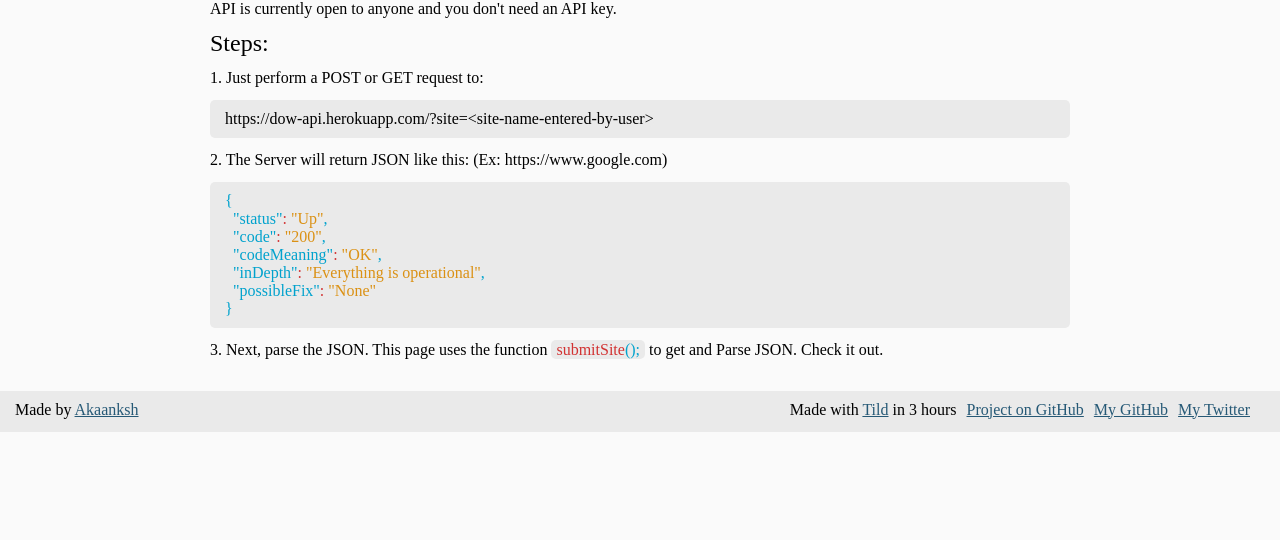
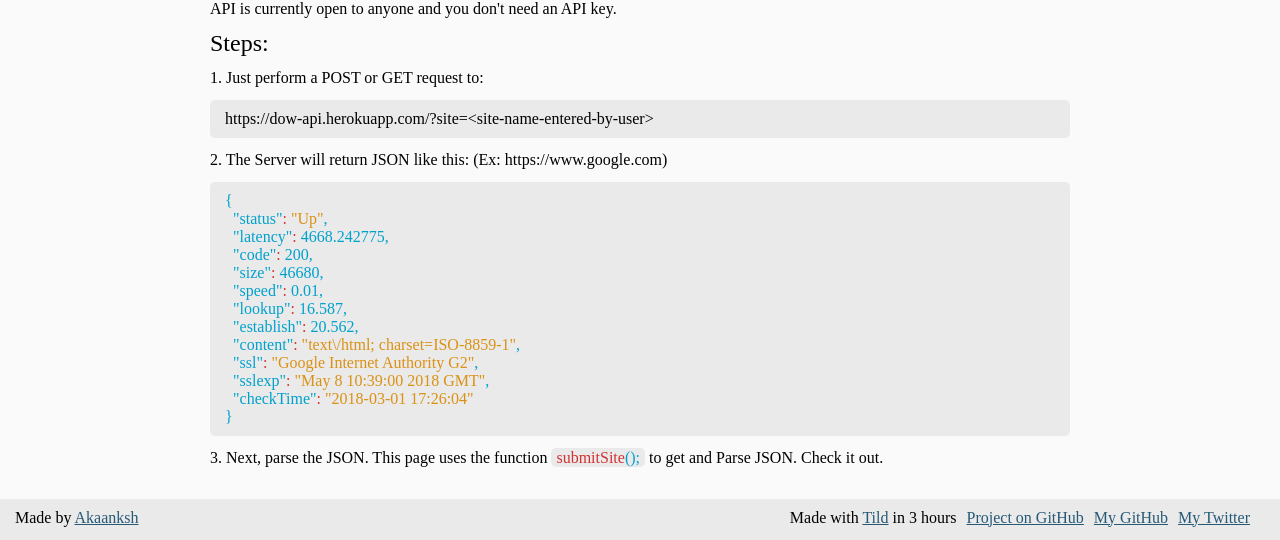
Before and after one commit to akaanksh/DoW, a plain HTML site: page index.html in a window 1280 px wide. Shown: the part 727-1267 px from the top of the page. Before the commit the page ends 1159 px from the top, so only its background shows below. Drawn offline with Linux system fonts and the light colour scheme; a web font is replaced by a local one.

Commit message:
Update index.html

```diff
--- a/index.html
+++ b/index.html
@@ -43,10 +43,16 @@
       <p>2. The Server will return JSON like this: (Ex: https://www.google.com)</p>
 <pre><code><span class="token punctuation">{</span>
   <span class="token property">"status"</span><span class="token operator">:</span> <span class="token string">"Up"</span><span class="token punctuation">,</span>
-  <span class="token property">"code"</span><span class="token operator">:</span> <span class="token string">"200"</span><span class="token punctuation">,</span>
-  <span class="token property">"codeMeaning"</span><span class="token operator">:</span> <span class="token string">"OK"</span><span class="token punctuation">,</span>
-  <span class="token property">"inDepth"</span><span class="token operator">:</span> <span class="token string">"Everything is operational"</span><span class="token punctuation">,</span>
-  <span class="token property">"possibleFix"</span><span class="token operator">:</span> <span class="token string">"None"</span>
+  <span class="token property">"latency"</span><span class="token operator">:</span> <span class="token number">4668.242775</span><span class="token punctuation">,</span>
+  <span class="token property">"code"</span><span class="token operator">:</span> <span class="token number">200</span><span class="token punctuation">,</span>
+  <span class="token property">"size"</span><span class="token operator">:</span> <span class="token number">46680</span><span class="token punctuation">,</span>
+  <span class="token property">"speed"</span><span class="token operator">:</span> <span class="token number">0.01</span><span class="token punctuation">,</span>
+  <span class="token property">"lookup"</span><span class="token operator">:</span> <span class="token number">16.587</span><span class="token punctuation">,</span>
+  <span class="token property">"establish"</span><span class="token operator">:</span> <span class="token number">20.562</span><span class="token punctuation">,</span>
+  <span class="token property">"content"</span><span class="token operator">:</span> <span class="token string">"text\/html; charset=ISO-8859-1"</span><span class="token punctuation">,</span>
+  <span class="token property">"ssl"</span><span class="token operator">:</span> <span class="token string">"Google Internet Authority G2"</span><span class="token punctuation">,</span>
+  <span class="token property">"sslexp"</span><span class="token operator">:</span> <span class="token string">"May 8 10:39:00 2018 GMT"</span><span class="token punctuation">,</span>
+  <span class="token property">"checkTime"</span><span class="token operator">:</span> <span class="token string">"2018-03-01 17:26:04"</span>
 <span class="token punctuation">}</span></code></pre>
     <p>3. Next, parse the JSON. This page uses the function <code><span class="token function">submitSite</span><span class="token punctuation">(</span><span class="token punctuation">)</span><span class="token punctuation">;</span></code> to get and Parse JSON. Check it out.</p>
 
```
